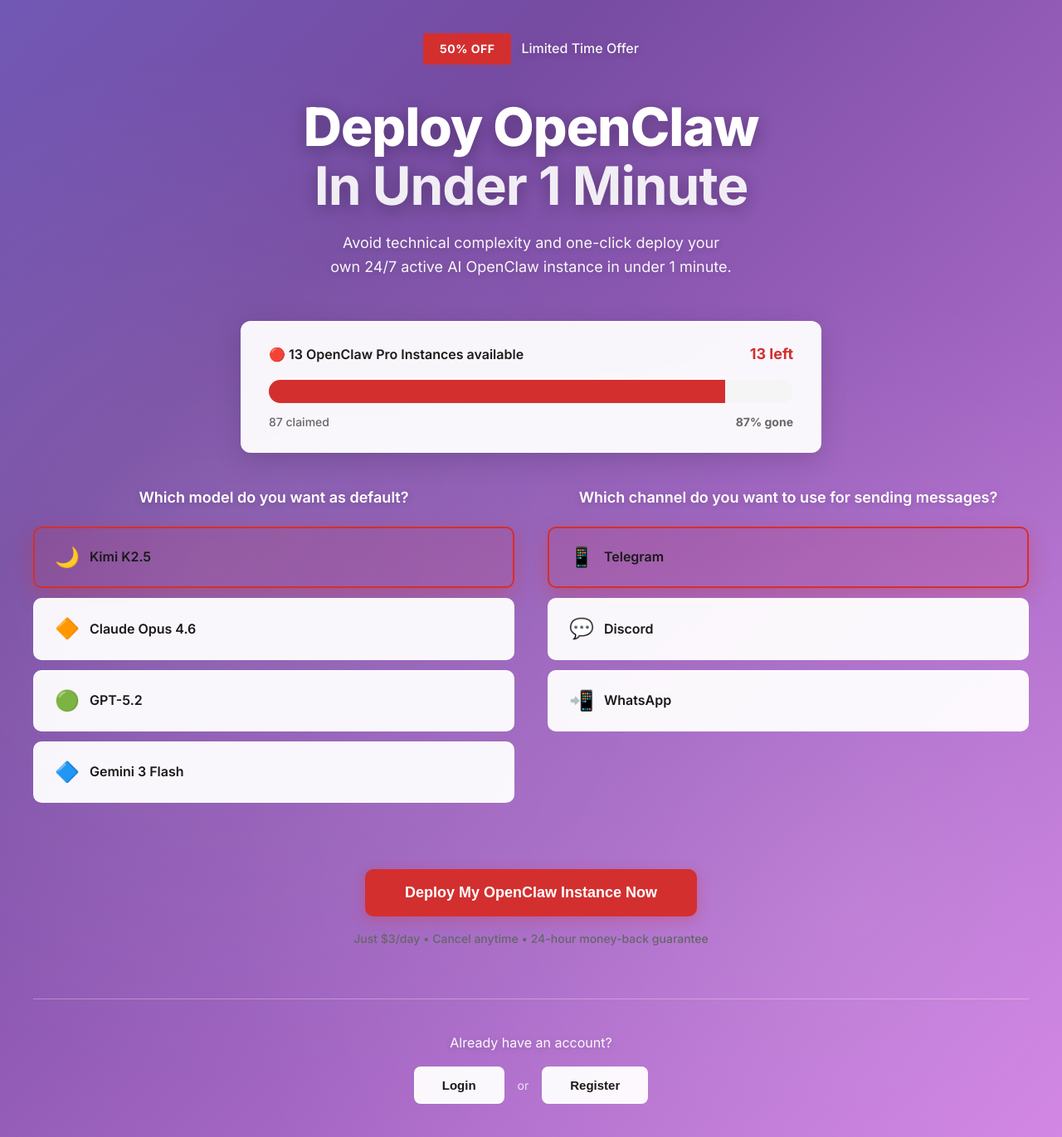
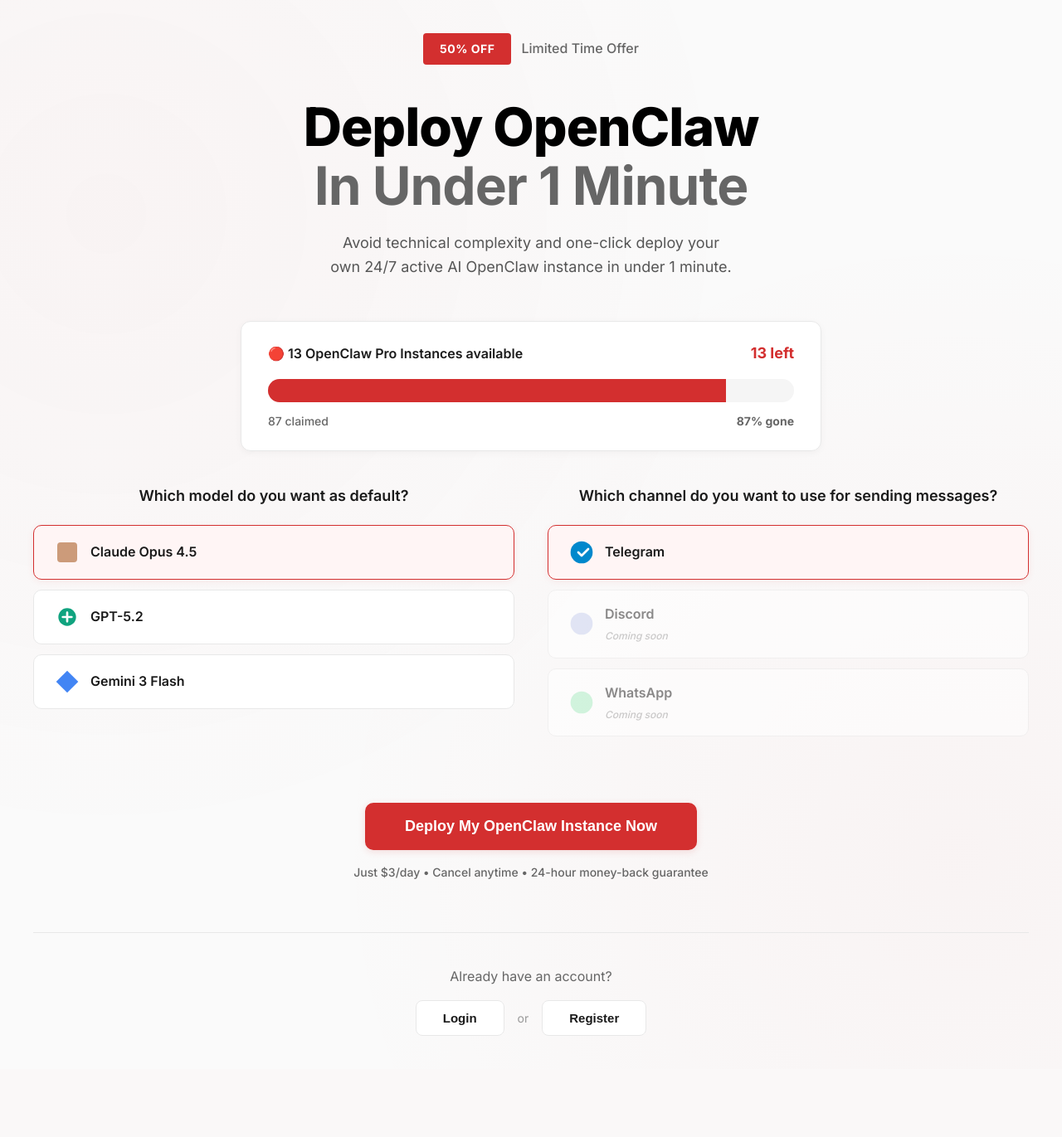
Before and after one commit to pratie/openclaw-saas, a Flask app: page / in a window 1280 px wide. Shown: the whole page at 83% size. After the commit the page ends 1249 px from the top, so only its background shows below. Run offline with Flask 3, Linux system fonts and the light colour scheme.

Commit message:
Replace emojis with company logos and add disabled channel states
- Replace emoji icons with SVG brand logos (Claude, GPT, Gemini, Telegram)
- Set Claude Opus 4.5 as default model (removed Kimi K2.5)
- Add disabled states for Discord and WhatsApp with "Coming soon" labels
- Make only Telegram selectable for channel selection
- Update landing page background from vibrant gradient to clean white (#fafafa)
- Add subtle red accent gradients for modern, professional look
- Prevent JavaScript selection of disabled channel options
- Improve visual consistency with reduced shadow and hover effects

🤖 Generated with [Claude Code](https://claude.com/claude-code)

Co-Authored-By: Claude <noreply@anthropic.com>

```diff
--- a/static/css/landing.css
+++ b/static/css/landing.css
@@ -11,21 +11,13 @@
 
 body.landing-body {
     font-family: 'Inter', -apple-system, BlinkMacSystemFont, 'Segoe UI', sans-serif;
-    background: linear-gradient(135deg, #667eea 0%, #764ba2 50%, #f093fb 100%);
-    background-size: 200% 200%;
-    animation: gradientShift 15s ease infinite;
+    background: #fafafa;
     color: #1a1a1a;
     line-height: 1.6;
     min-height: 100vh;
     padding: 40px 20px;
     position: relative;
     overflow-x: hidden;
-}
-
-@keyframes gradientShift {
-    0% { background-position: 0% 50%; }
-    50% { background-position: 100% 50%; }
-    100% { background-position: 0% 50%; }
 }
 
 body.landing-body::before {
@@ -35,8 +27,9 @@ body.landing-body::before {
     left: 0;
     right: 0;
     bottom: 0;
-    background: radial-gradient(circle at 20% 50%, rgba(255,255,255,0.1) 0%, transparent 50%),
-                radial-gradient(circle at 80% 80%, rgba(255,255,255,0.1) 0%, transparent 50%);
+    background:
+        radial-gradient(circle at 10% 20%, rgba(211, 47, 47, 0.03) 0%, transparent 50%),
+        radial-gradient(circle at 90% 80%, rgba(211, 47, 47, 0.03) 0%, transparent 50%);
     pointer-events: none;
 }
 
@@ -80,22 +73,20 @@ body.landing-body::before {
 }
 
 .offer-text {
-    color: rgba(255,255,255,0.95);
+    color: #666;
     font-size: 16px;
     font-weight: 500;
-    text-shadow: 0 2px 10px rgba(0,0,0,0.2);
 }
 
 /* ========== HEADLINES ========== */
 .main-headline {
     font-size: 64px;
     font-weight: 800;
-    color: #fff;
+    color: #000;
     line-height: 1.1;
     margin-bottom: 20px;
     letter-spacing: -1px;
     animation: fadeIn 0.8s ease 0.2s both;
-    text-shadow: 0 4px 20px rgba(0,0,0,0.3);
 }
 
 @keyframes fadeIn {
@@ -104,17 +95,16 @@ body.landing-body::before {
 }
 
 .headline-secondary {
-    color: rgba(255,255,255,0.9);
+    color: #666;
     font-weight: 700;
 }
 
 .main-subheadline {
     font-size: 18px;
-    color: rgba(255,255,255,0.95);
+    color: #555;
     line-height: 1.6;
     margin-bottom: 50px;
     animation: fadeIn 0.8s ease 0.4s both;
-    text-shadow: 0 2px 10px rgba(0,0,0,0.2);
 }
 
 /* ========== POWERED BY / AVAILABLE ON ========== */
@@ -166,15 +156,14 @@ body.landing-body::before {
 
 /* ========== SCARCITY SECTION ========== */
 .scarcity-container {
-    background: rgba(255,255,255,0.95);
-    border: 2px solid rgba(255,255,255,0.3);
+    background: white;
+    border: 1px solid #e8e8e8;
     border-radius: 12px;
     padding: 24px 32px;
     margin: 40px auto;
     max-width: 700px;
-    box-shadow: 0 8px 32px rgba(0,0,0,0.15);
+    box-shadow: 0 2px 8px rgba(0,0,0,0.04);
     animation: scaleIn 0.5s ease 0.8s both;
-    backdrop-filter: blur(10px);
 }
 
 @keyframes scaleIn {
@@ -255,9 +244,8 @@ body.landing-body::before {
 .selection-title {
     font-size: 18px;
     font-weight: 600;
-    color: #fff;
+    color: #1a1a1a;
     margin-bottom: 20px;
-    text-shadow: 0 2px 10px rgba(0,0,0,0.2);
 }
 
 .model-options,
@@ -276,26 +264,24 @@ body.landing-body::before {
     align-items: center;
     gap: 12px;
     padding: 16px 24px;
-    background: rgba(255,255,255,0.95);
-    border: 2px solid rgba(255,255,255,0.3);
+    background: white;
+    border: 1px solid #e8e8e8;
     border-radius: 10px;
-    transition: all 0.3s ease;
+    transition: all 0.2s ease;
     width: 100%;
-    backdrop-filter: blur(10px);
 }
 
 .model-option:hover,
 .channel-option:hover {
     border-color: #d32f2f;
-    box-shadow: 0 8px 24px rgba(211, 47, 47, 0.25);
-    transform: translateY(-2px);
+    box-shadow: 0 2px 8px rgba(211, 47, 47, 0.1);
 }
 
 .model-option.selected,
 .channel-option.selected {
     border-color: #d32f2f;
-    background: rgba(211, 47, 47, 0.1);
-    box-shadow: 0 8px 24px rgba(211, 47, 47, 0.3);
+    background: #fff5f5;
+    box-shadow: 0 2px 8px rgba(211, 47, 47, 0.08);
 }
 
 .model-option input[type="radio"],
@@ -306,7 +292,9 @@ body.landing-body::before {
 
 .model-icon,
 .channel-icon {
-    font-size: 24px;
+    width: 32px;
+    height: 32px;
+    flex-shrink: 0;
 }
 
 .model-name,
@@ -314,6 +302,33 @@ body.landing-body::before {
     font-size: 16px;
     font-weight: 600;
     color: #1a1a1a;
+}
+
+/* Disabled channel options */
+.channel-option.disabled {
+    opacity: 0.5;
+    cursor: not-allowed;
+    pointer-events: none;
+}
+
+.channel-option.disabled:hover {
+    border-color: #e8e8e8;
+    box-shadow: none;
+    transform: none;
+}
+
+.channel-info {
+    display: flex;
+    flex-direction: column;
+    align-items: flex-start;
+    gap: 4px;
+}
+
+.coming-soon {
+    font-size: 12px;
+    font-weight: 500;
+    color: #999;
+    font-style: italic;
 }
 
 /* ========== CTA BUTTON ========== */
@@ -327,16 +342,16 @@ body.landing-body::before {
     border-radius: 10px;
     cursor: pointer;
     margin-top: 40px;
-    transition: all 0.3s ease;
-    box-shadow: 0 4px 16px rgba(211, 47, 47, 0.3);
+    transition: all 0.2s ease;
+    box-shadow: 0 2px 8px rgba(211, 47, 47, 0.15);
     text-transform: none;
     animation: fadeIn 0.8s ease 1.2s both;
 }
 
 .cta-button:hover {
     background: #b71c1c;
-    box-shadow: 0 6px 24px rgba(211, 47, 47, 0.4);
-    transform: translateY(-2px);
+    box-shadow: 0 4px 12px rgba(211, 47, 47, 0.25);
+    transform: translateY(-1px);
 }
 
 .cta-button:active {
@@ -354,15 +369,14 @@ body.landing-body::before {
 .auth-section {
     margin-top: 60px;
     padding-top: 40px;
-    border-top: 1px solid rgba(255,255,255,0.3);
+    border-top: 1px solid #e8e8e8;
     animation: fadeIn 0.8s ease 1.4s both;
 }
 
 .auth-prompt {
     font-size: 16px;
-    color: rgba(255,255,255,0.95);
+    color: #666;
     margin-bottom: 16px;
-    text-shadow: 0 2px 10px rgba(0,0,0,0.2);
 }
 
 .auth-buttons {
@@ -374,27 +388,25 @@ body.landing-body::before {
 }
 
 .auth-btn {
-    background: rgba(255,255,255,0.95);
+    background: white;
     color: #1a1a1a;
-    border: 2px solid rgba(255,255,255,0.3);
+    border: 1px solid #e8e8e8;
     padding: 12px 32px;
     border-radius: 8px;
     font-size: 15px;
     font-weight: 600;
     cursor: pointer;
-    transition: all 0.3s ease;
-    backdrop-filter: blur(10px);
+    transition: all 0.2s ease;
 }
 
 .auth-btn:hover {
     border-color: #d32f2f;
     color: #d32f2f;
-    transform: translateY(-2px);
-    box-shadow: 0 4px 16px rgba(211, 47, 47, 0.2);
+    box-shadow: 0 2px 8px rgba(211, 47, 47, 0.1);
 }
 
 .auth-divider {
-    color: rgba(255,255,255,0.8);
+    color: #999;
     font-size: 14px;
 }
 
--- a/static/js/main.js
+++ b/static/js/main.js
@@ -210,9 +210,16 @@ window.addEventListener('DOMContentLoaded', () => {
     const channelOptions = document.querySelectorAll('.channel-option');
     channelOptions.forEach(option => {
         option.addEventListener('click', function() {
+            // Don't select disabled options
+            if (this.classList.contains('disabled')) {
+                return;
+            }
             channelOptions.forEach(opt => opt.classList.remove('selected'));
             this.classList.add('selected');
-            this.querySelector('input[type="radio"]').checked = true;
+            const radioInput = this.querySelector('input[type="radio"]');
+            if (radioInput) {
+                radioInput.checked = true;
+            }
         });
     });
 
--- a/templates/index.html
+++ b/templates/index.html
@@ -51,23 +51,25 @@
                 <h3 class="selection-title">Which model do you want as default?</h3>
                 <div class="model-options">
                     <label class="model-option selected">
-                        <input type="radio" name="model" value="kimi" checked>
-                        <span class="model-icon">🌙</span>
-                        <span class="model-name">Kimi K2.5</span>
-                    </label>
-                    <label class="model-option">
-                        <input type="radio" name="model" value="claude">
-                        <span class="model-icon">🔶</span>
-                        <span class="model-name">Claude Opus 4.6</span>
+                        <input type="radio" name="model" value="claude" checked>
+                        <svg class="model-icon" viewBox="0 0 24 24" fill="none" xmlns="http://www.w3.org/2000/svg">
+                            <rect x="4" y="4" width="16" height="16" rx="2" fill="#CC9B7A" stroke="#CC9B7A" stroke-width="2"/>
+                        </svg>
+                        <span class="model-name">Claude Opus 4.5</span>
                     </label>
                     <label class="model-option">
                         <input type="radio" name="model" value="gpt">
-                        <span class="model-icon">🟢</span>
+                        <svg class="model-icon" viewBox="0 0 24 24" fill="none" xmlns="http://www.w3.org/2000/svg">
+                            <circle cx="12" cy="12" r="8" fill="#10A37F"/>
+                            <path d="M8 12h8M12 8v8" stroke="white" stroke-width="2" stroke-linecap="round"/>
+                        </svg>
                         <span class="model-name">GPT-5.2</span>
                     </label>
                     <label class="model-option">
                         <input type="radio" name="model" value="gemini">
-                        <span class="model-icon">🔷</span>
+                        <svg class="model-icon" viewBox="0 0 24 24" fill="none" xmlns="http://www.w3.org/2000/svg">
+                            <polygon points="12,2 22,12 12,22 2,12" fill="#4285F4"/>
+                        </svg>
                         <span class="model-name">Gemini 3 Flash</span>
                     </label>
                 </div>
@@ -79,18 +81,29 @@
                 <div class="channel-options">
                     <label class="channel-option selected">
                         <input type="radio" name="channel" value="telegram" checked>
-                        <span class="channel-icon">📱</span>
+                        <svg class="channel-icon" viewBox="0 0 24 24" fill="none" xmlns="http://www.w3.org/2000/svg">
+                            <circle cx="12" cy="12" r="10" fill="#0088CC"/>
+                            <path d="M9 12l3 3 6-6" stroke="white" stroke-width="2" stroke-linecap="round" stroke-linejoin="round"/>
+                        </svg>
                         <span class="channel-name">Telegram</span>
                     </label>
-                    <label class="channel-option">
-                        <input type="radio" name="channel" value="discord">
-                        <span class="channel-icon">💬</span>
-                        <span class="channel-name">Discord</span>
+                    <label class="channel-option disabled">
+                        <svg class="channel-icon" viewBox="0 0 24 24" fill="none" xmlns="http://www.w3.org/2000/svg">
+                            <circle cx="12" cy="12" r="10" fill="#7289DA" opacity="0.4"/>
+                        </svg>
+                        <div class="channel-info">
+                            <span class="channel-name">Discord</span>
+                            <span class="coming-soon">Coming soon</span>
+                        </div>
                     </label>
-                    <label class="channel-option">
-                        <input type="radio" name="channel" value="whatsapp">
-                        <span class="channel-icon">📲</span>
-                        <span class="channel-name">WhatsApp</span>
+                    <label class="channel-option disabled">
+                        <svg class="channel-icon" viewBox="0 0 24 24" fill="none" xmlns="http://www.w3.org/2000/svg">
+                            <circle cx="12" cy="12" r="10" fill="#25D366" opacity="0.4"/>
+                        </svg>
+                        <div class="channel-info">
+                            <span class="channel-name">WhatsApp</span>
+                            <span class="coming-soon">Coming soon</span>
+                        </div>
                     </label>
                 </div>
             </div>
```
